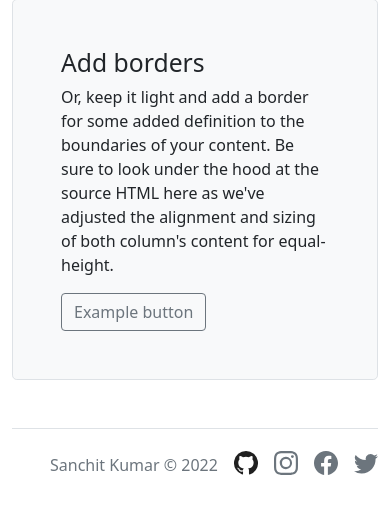
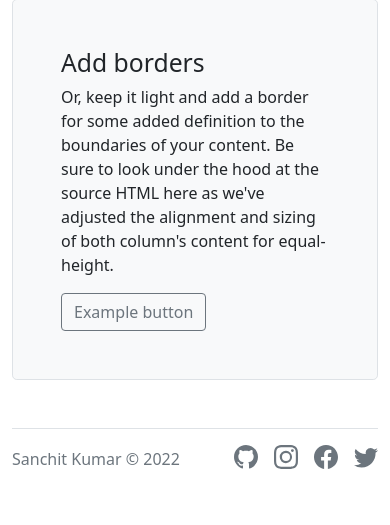
Before and after one commit to imachocolateman/portfolio-hub, a Django app: page /home/ in a window 390 px wide. Shown: the part 983-1508 px from the top of the page. After the commit the page ends 1452 px from the top, so only its background shows below. Run offline with Django 4.2, Linux system fonts and the light colour scheme; some libraries are stand-ins or nearby versions.

Commit message:
removed whitespace footer

```diff
--- a/templates/footer.html
+++ b/templates/footer.html
@@ -10,21 +10,14 @@
   <symbol id="twitter" viewBox="0 0 16 16">
     <path d="M5.026 15c6.038 0 9.341-5.003 9.341-9.334 0-.14 0-.282-.006-.422A6.685 6.685 0 0 0 16 3.542a6.658 6.658 0 0 1-1.889.518 3.301 3.301 0 0 0 1.447-1.817 6.533 6.533 0 0 1-2.087.793A3.286 3.286 0 0 0 7.875 6.03a9.325 9.325 0 0 1-6.767-3.429 3.289 3.289 0 0 0 1.018 4.382A3.323 3.323 0 0 1 .64 6.575v.045a3.288 3.288 0 0 0 2.632 3.218 3.203 3.203 0 0 1-.865.115 3.23 3.23 0 0 1-.614-.057 3.283 3.283 0 0 0 3.067 2.277A6.588 6.588 0 0 1 .78 13.58a6.32 6.32 0 0 1-.78-.045A9.344 9.344 0 0 0 5.026 15z"></path>
   </symbol>
-  <symbol id="github" viewBox="0 0 64 64">
-    <path data-name="layer2" d="M32 0a32.021 32.021 0 0 0-10.1 62.4c1.6.3 2.2-.7 2.2-1.5v-6c-8.9 1.9-10.8-3.8-10.8-3.8-1.5-3.7-3.6-4.7-3.6-4.7-2.9-2 .2-1.9.2-1.9 3.2.2 4.9 3.3 4.9 3.3 2.9 4.9 7.5 3.5 9.3 2.7a6.93 6.93 0 0 1 2-4.3c-7.1-.8-14.6-3.6-14.6-15.8a12.27 12.27 0 0 1 3.3-8.6 11.965 11.965 0 0 1 .3-8.5s2.7-.9 8.8 3.3a30.873 30.873 0 0 1 8-1.1 30.292 30.292 0 0 1 8 1.1c6.1-4.1 8.8-3.3 8.8-3.3a11.965 11.965 0 0 1 .3 8.5 12.1 12.1 0 0 1 3.3 8.6c0 12.3-7.5 15-14.6 15.8a7.746 7.746 0 0 1 2.2 5.9v8.8c0 .9.6 1.8 2.2 1.5A32.021 32.021 0 0 0 32 0z" fill="#202020"></path>
-    <path data-name="layer1" d="M12.1 45.9c-.1.2-.3.2-.5.1s-.4-.3-.3-.5.3-.2.6-.1c.2.2.3.4.2.5zm1.3 1.5a.589.589 0 0 1-.8-.8.631.631 0 0 1 .7.1.494.494 0 0 1 .1.7zm1.3 1.8a.585.585 0 0 1-.7-.3.6.6 0 0 1 0-.8.585.585 0 0 1 .7.3c.2.3.2.7 0 .8zm1.7 1.8c-.2.2-.5.1-.8-.1-.3-.3-.4-.6-.2-.8a.619.619 0 0 1 .8.1.554.554 0 0 1 .2.8zm2.4 1c-.1.3-.4.4-.8.3s-.6-.4-.5-.7.4-.4.8-.3c.3.2.6.5.5.7zm2.6.2c0 .3-.3.5-.7.5s-.7-.2-.7-.5.3-.5.7-.5c.4.1.7.3.7.5zm2.4-.4q0 .45-.6.6a.691.691 0 0 1-.8-.3q0-.45.6-.6c.5-.1.8.1.8.3z" fill="#202020"></path>
+  <symbol id="github" viewBox="0 0 24 24">
+    <path d="M12 0c-6.626 0-12 5.373-12 12 0 5.302 3.438 9.8 8.207 11.387.599.111.793-.261.793-.577v-2.234c-3.338.726-4.033-1.416-4.033-1.416-.546-1.387-1.333-1.756-1.333-1.756-1.089-.745.083-.729.083-.729 1.205.084 1.839 1.237 1.839 1.237 1.07 1.834 2.807 1.304 3.492.997.107-.775.418-1.305.762-1.604-2.665-.305-5.467-1.334-5.467-5.931 0-1.311.469-2.381 1.236-3.221-.124-.303-.535-1.524.117-3.176 0 0 1.008-.322 3.301 1.23.957-.266 1.983-.399 3.003-.404 1.02.005 2.047.138 3.006.404 2.291-1.552 3.297-1.23 3.297-1.23.653 1.653.242 2.874.118 3.176.77.84 1.235 1.911 1.235 3.221 0 4.609-2.807 5.624-5.479 5.921.43.372.823 1.102.823 2.222v3.293c0 .319.192.694.801.576 4.765-1.589 8.199-6.086 8.199-11.386 0-6.627-5.373-12-12-12z"/>
   </symbol>
 </svg>
 
 <div class="container">
   <footer class="d-flex flex-wrap justify-content-between align-items-center py-3 my-4 border-top">
-      <div class="col-md-4 d-flex align-items-center">
-        <a href="#" class="mb-3 me-2 mb-md-0 text-muted text-decoration-none lh-1">
-          <svg class="bi" width="30" height="24"></svg>
-        </a>
-        <span class="text-muted">Sanchit Kumar © 2022</span>
-      </div>
-
+    <p class="col-md-4 mb-0 text-muted">Sanchit Kumar © 2022</p>
     <ul class="nav col-md-4 justify-content-end list-unstyled d-flex">
       <li class="ms-3"><a class="text-muted" href="https://github.com/imachocolateman"><svg class="bi" width="24" height="24"><use xlink:href="#github"></use></svg></a></li>
       <li class="ms-3"><a class="text-muted" href="https://www.instagram.com/sanchezkumar/"><svg class="bi" width="24" height="24"><use xlink:href="#instagram"></use></svg></a></li>
```
Lines whose indentation alone changed are shown as unchanged.
